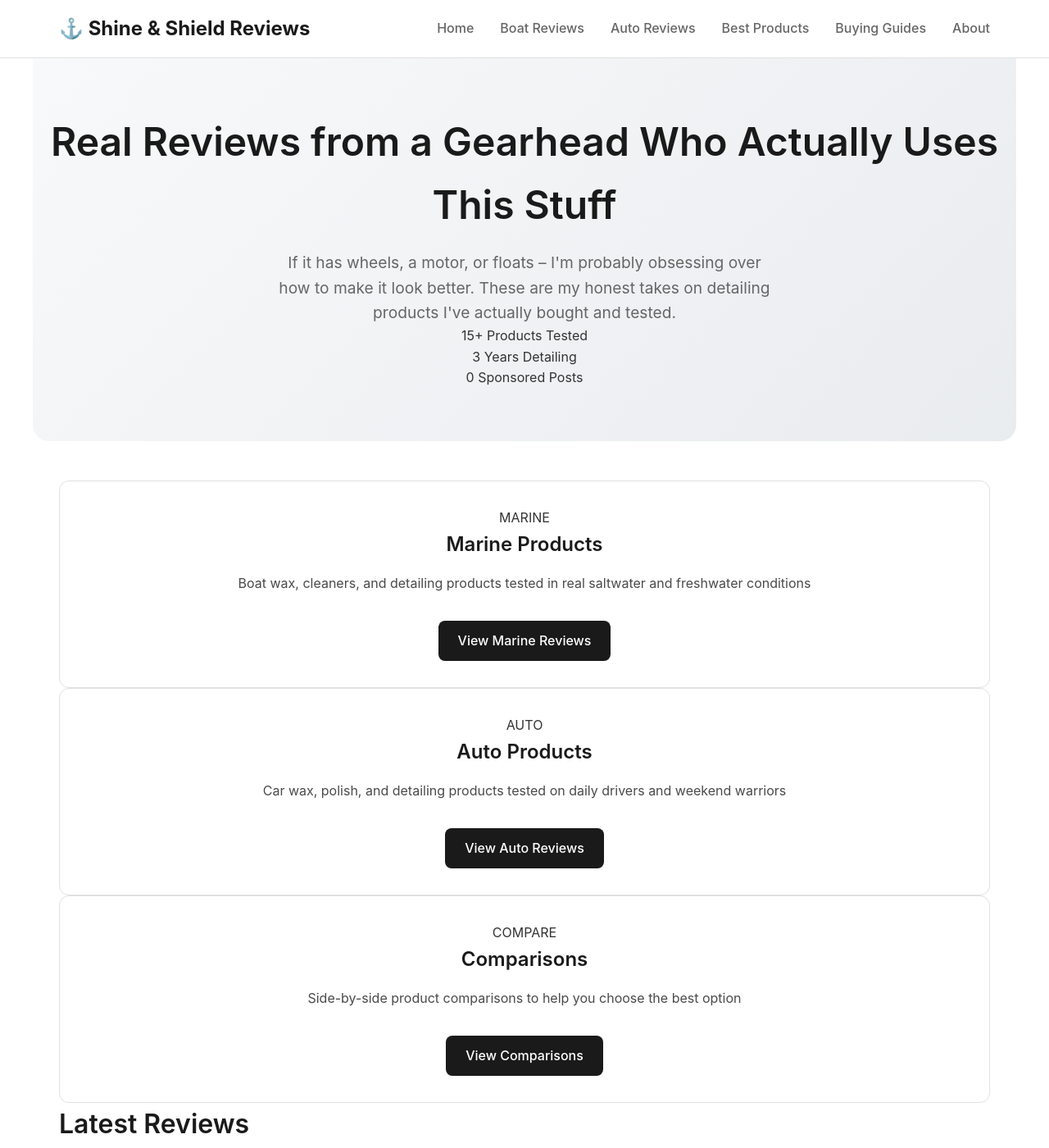
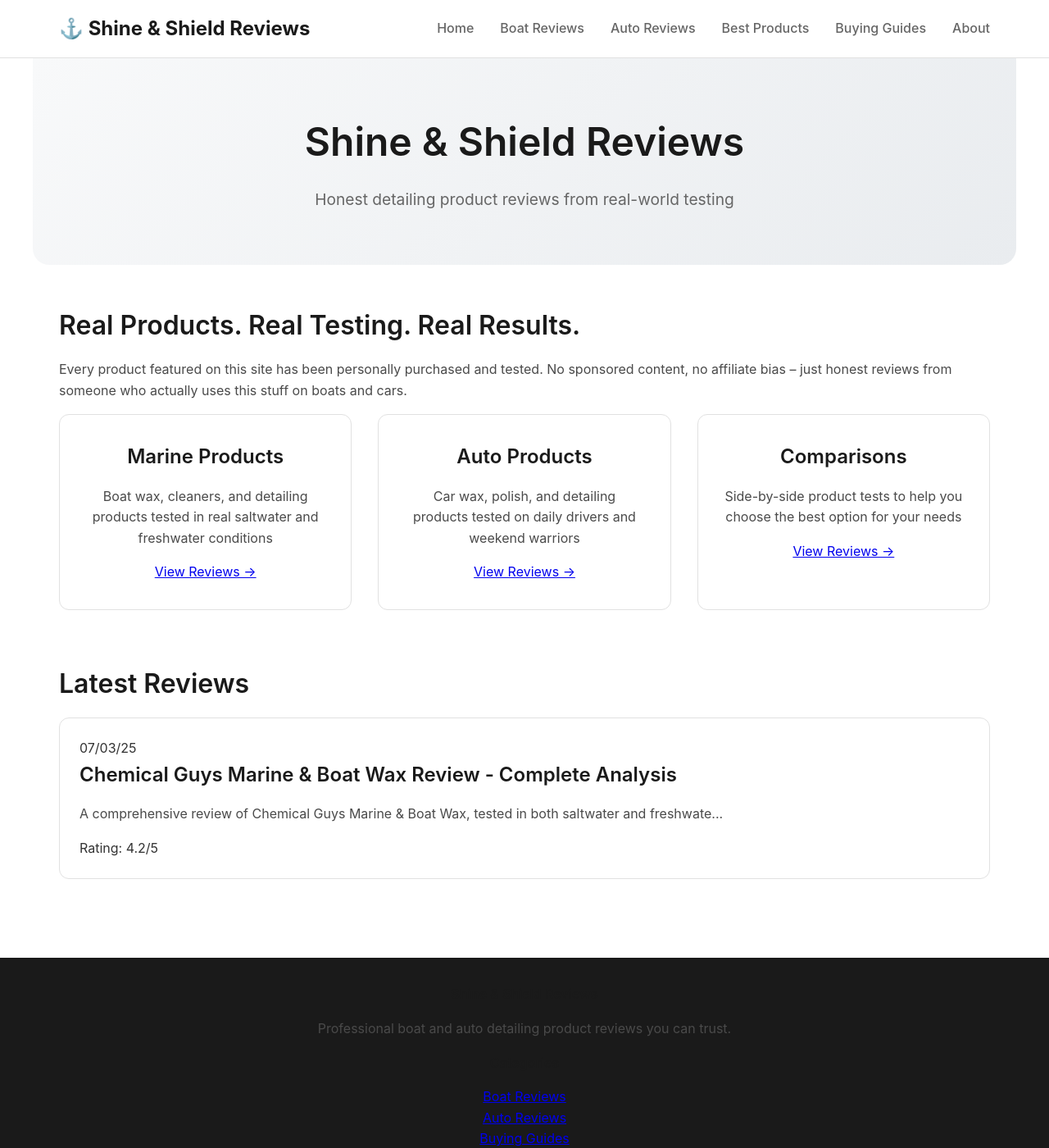
Before and after one commit to landwehr72/shine-shield-reviews.github.io, a Jekyll site: the page built from index.html, in a window 1280 px wide and 1400 px high. Shown: the whole window at 82% size. Built offline with Jekyll 4.4.1, drawn with Linux system fonts in a browser that asks for light colours; some of the changed text lies outside the part shown.

Commit message:
Update index.html

```diff
--- a/index.html
+++ b/index.html
@@ -5,50 +5,41 @@ title: Home
 
 <div class="hero">
   <div class="hero-content">
-    <h1>Real Reviews from a Gearhead Who Actually Uses This Stuff</h1>
-    <p class="hero-subtitle">If it has wheels, a motor, or floats – I'm probably obsessing over how to make it look better. These are my honest takes on detailing products I've actually bought and tested.</p>
-    <div class="hero-stats">
-      <div class="stat">
-        <span class="stat-number">15+</span>
-        <span class="stat-label">Products Tested</span>
-      </div>
-      <div class="stat">
-        <span class="stat-number">3</span>
-        <span class="stat-label">Years Detailing</span>
-      </div>
-      <div class="stat">
-        <span class="stat-number">0</span>
-        <span class="stat-label">Sponsored Posts</span>
-      </div>
-    </div>
+    <h1>Shine & Shield Reviews</h1>
+    <p class="hero-subtitle">Honest detailing product reviews from real-world testing</p>
   </div>
 </div>
 
+<div class="intro-section">
+  <div class="intro-content">
+    <h2>Real Products. Real Testing. Real Results.</h2>
+    <p>Every product featured on this site has been personally purchased and tested. No sponsored content, no affiliate bias – just honest reviews from someone who actually uses this stuff on boats and cars.</p>
+  </div>
+</div>
+
+<div class="featured-categories">
   <div class="category-card">
-  <div class="product-image">
-    <span class="category-icon">MARINE</span>
+    <div class="category-header">
+      <h3>Marine Products</h3>
     </div>
-  <h3>Marine Products</h3>
     <p>Boat wax, cleaners, and detailing products tested in real saltwater and freshwater conditions</p>
-  <a href="/marine-products/" class="btn">View Marine Reviews</a>
+    <a href="/marine-products/" class="category-link">View Reviews →</a>
   </div>
 
   <div class="category-card">
-  <div class="product-image">
-  <span class="category-icon">AUTO</span>
+    <div class="category-header">
+      <h3>Auto Products</h3>
     </div>
-  <h3>Auto Products</h3>
     <p>Car wax, polish, and detailing products tested on daily drivers and weekend warriors</p>
-  <a href="/auto-products/" class="btn">View Auto Reviews</a>
+    <a href="/auto-products/" class="category-link">View Reviews →</a>
   </div>
 
   <div class="category-card">
-    <div class="product-image">
-      <span class="category-icon">COMPARE</span>
+    <div class="category-header">
+      <h3>Comparisons</h3>
     </div>
-    <h3>Comparisons</h3>
-    <p>Side-by-side product comparisons to help you choose the best option</p>
-    <a href="/comparisons/" class="btn">View Comparisons</a>
+    <p>Side-by-side product tests to help you choose the best option for your needs</p>
+    <a href="/comparisons/" class="category-link">View Reviews →</a>
   </div>
 </div>
 
@@ -57,20 +48,13 @@ title: Home
   <div class="posts-grid">
     {% for post in site.posts limit:6 %}
       <article class="post-card">
-        <div class="product-image">
-          {% if post.category contains "Boat" %}🚤{% else %}🚗{% endif %}
+        <div class="post-date">{{ post.date | date: "%m/%d/%y" }}</div>
+        <h3><a href="{{ post.url }}">{{ post.title }}</a></h3>
+        <p>{{ post.excerpt | strip_html | truncate: 100 }}</p>
+        {% if post.rating %}
+          <div class="post-rating">
+            <span class="rating-text">Rating: {{ post.rating }}/5</span>
           </div>
-        <h3><a href="{{ post.url }}">{{ post.title }}</a></h3>
-        <p class="post-meta">{{ post.date | date: "%B %d, %Y" }} • {{ post.category }}</p>
-        <p>{{ post.excerpt | strip_html | truncate: 120 }}</p>
-        <div class="post-rating">
-          {% if post.rating %}
-            <span class="rating">★★★★★</span>
-            <span class="rating-number">{{ post.rating }}/5</span>
-          {% endif %}
-        </div>
-        {% if post.featured %}
-          <span class="badge featured">Featured Review</span>
         {% endif %}
       </article>
     {% endfor %}
```
Lines whose indentation alone changed are shown as unchanged.
